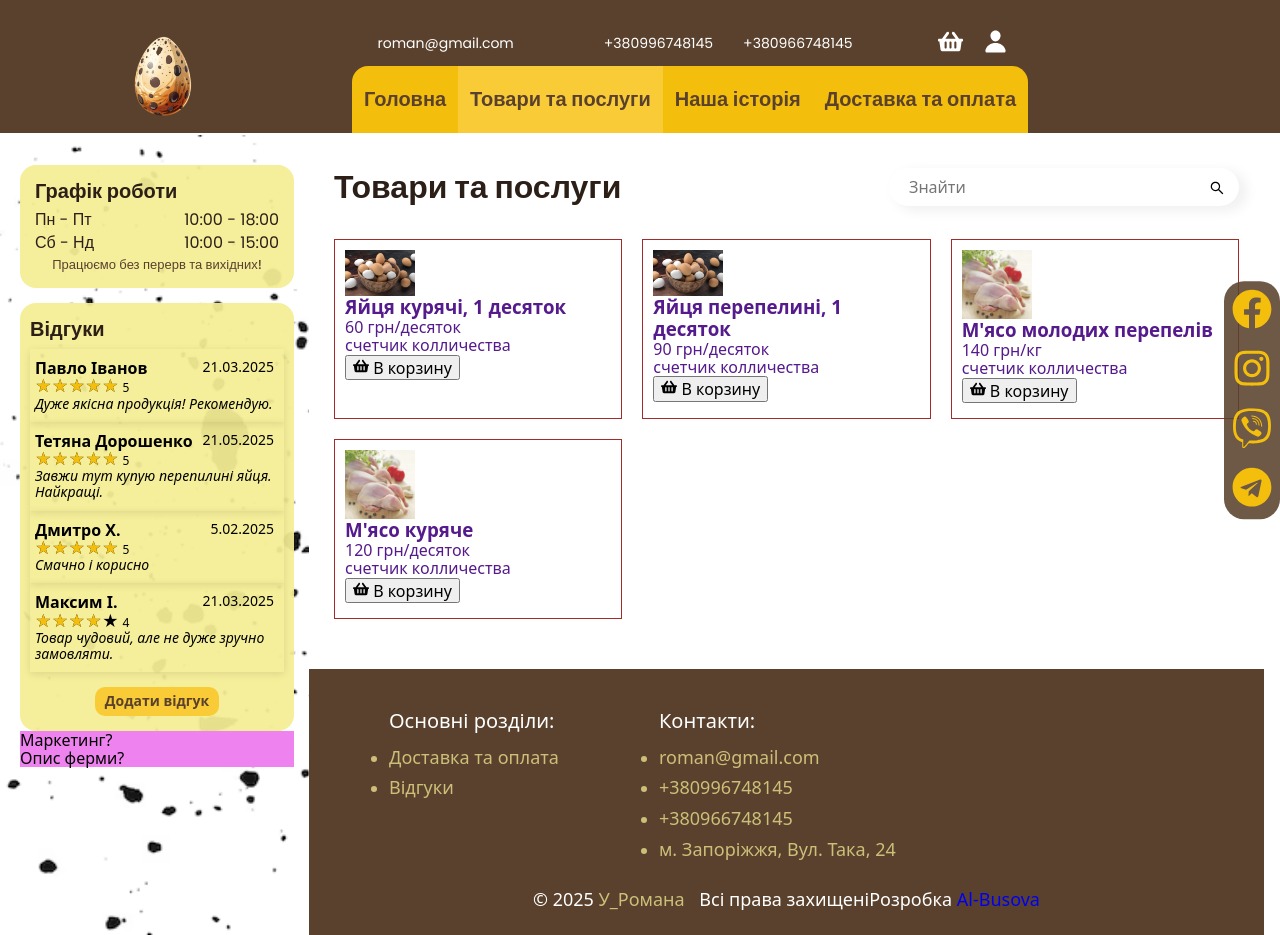
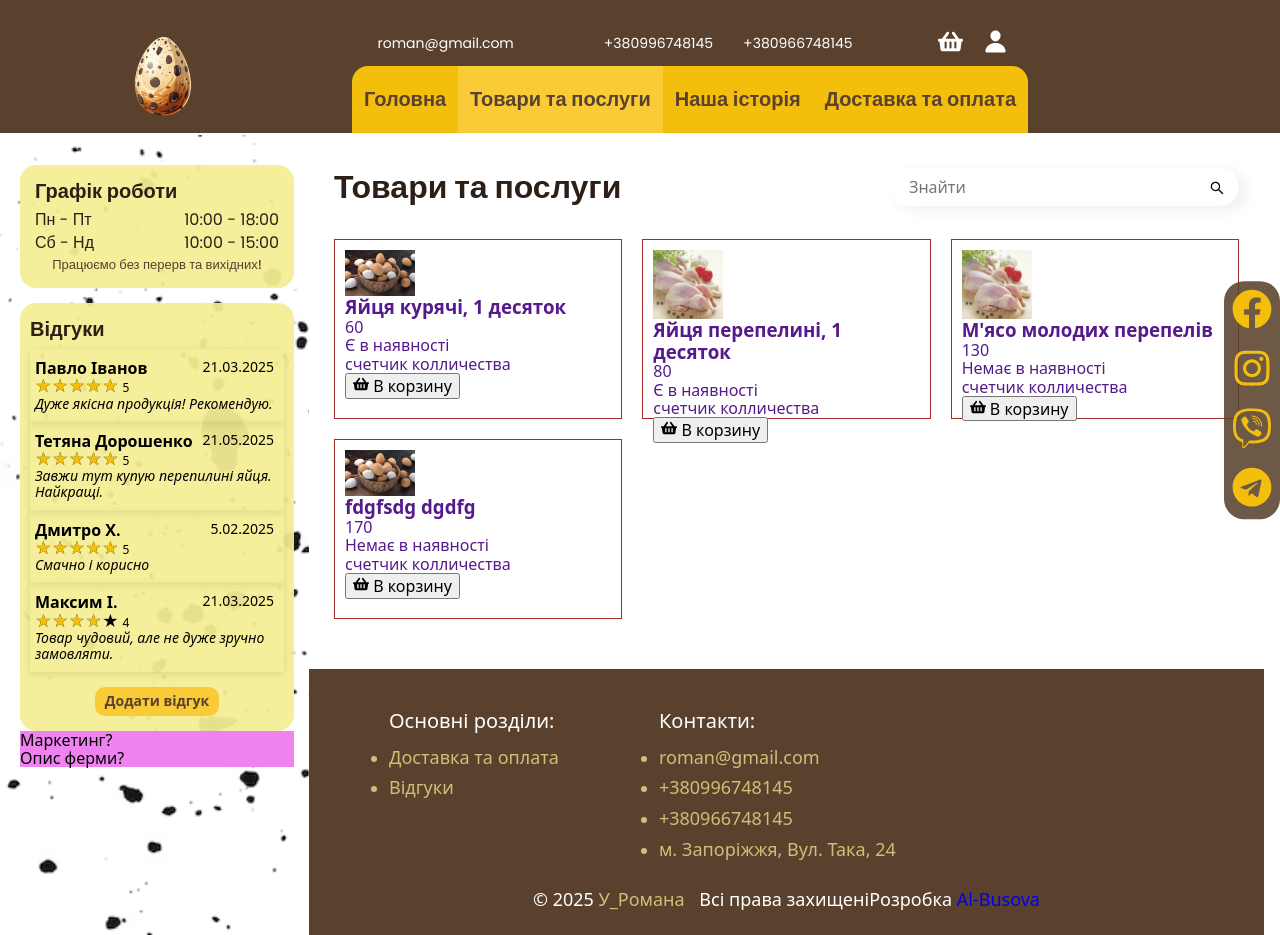
Before and after one commit to al-busova/u_romana, a React (Create React App) app: page /u_romana/goods in a window 1280 px wide. Built offline with nearby package versions, Linux system fonts and the light colour scheme.

Commit message:
fix after do back

```diff
--- a/public/index.html
+++ b/public/index.html
@@ -13,7 +13,7 @@
       manifest.json provides metadata used when your web app is installed on a
       user's mobile device or desktop. See https://developers.google.com/web/fundamentals/web-app-manifest/
     -->
-    <link rel="manifest" href="%PUBLIC_URL%/manifest.json" />
+    <!-- <link rel="manifest" href="%PUBLIC_URL%/manifest.json" /> -->
     <!--
       Notice the use of %PUBLIC_URL% in the tags above.
       It will be replaced with the URL of the `public` folder during the build.
--- a/src/helpers/goods.js
+++ b/src/helpers/goods.js
@@ -3,53 +3,50 @@ import good_b from '../staticImages/good_b.jpg';
 
 const goods = [
   {
-    id: 1,
-    image: `${good_e}`,
-    name: 'Яйця курячі, 1 десяток',
+    _id: 'fjdhfdsj3',
+    imageURL: `${good_e}`,
+    title: 'Яйця курячі, 1 десяток',
     description:
       '       Lorem ipsum dolor sit amet consectetur adipisicing elit. Voluptatem dolorem maiores et, aliquam odio consequuntur eligendi obcaecati accusantium autem mollitia.',
-    count: 1000,
-    priceN: 60,
-    priceStr: '60 грн/десяток',
+    availability: true,
+    price: 60,
     sale: 0,
     likes: 3,
   },
   {
-    id: 2,
-    image: `${good_e}`,
-    name: 'Яйця перепелині, 1 десяток',
+    _id: 'fjdhfdsj1',
+    imageURL: `${good_b}`,
+    title: 'Яйця перепелині, 1 десяток',
     description:
-      '       Lorem ipsum dolor sit amet consectetur adipisicing elit. Voluptatem dolorem maiores et, aliquam odio consequuntur eligendi obcaecati accusantium autem mollitia.',
-    count: 500,
-    priceN: 90,
-    priceStr: '90 грн/десяток',
+      ' Lorem ipsum dolor sit amet consectetur adipisicing elit. Voluptatem dolorem maiores et, aliquam odio consequuntur eligendi obcaecati accusantium autem mollitia.',
+    availability: true,
+    price: 80,
     sale: 0,
     likes: 8,
   },
   {
-    id: 3,
-    image: `${good_b}`,
-    name: "М'ясо молодих перепелів",
+    _id: 'fjdhfdsj2',
+    imageURL: `${good_b}`,
+    title: "М'ясо молодих перепелів",
     description:
-      '       Lorem ipsum dolor sit amet consectetur adipisicing elit. Voluptatem dolorem maiores et, aliquam odio consequuntur eligendi obcaecati accusantium autem mollitia.',
-    count: 100,
-    priceN: 140,
-    priceStr: '140 грн/кг',
-    sale: 0,
-    likes: 2,
+      'Lorem ipsum dolor sit amet consectetur adipisicing elit. Voluptatem dolorem maiores et, aliquam odio consequuntur eligendi obcaecati accusantium autem mollitia.',
+    availability: false,
+    price: 130,
+    sale: 10,
+    likes: 4,
   },
   {
-    id: 4,
-    image: `${good_b}`,
-    name:"М'ясо куряче",
+    _id: 'fjdhfdsj7',
+    imageURL: `${good_e}`,
+    title: "fdgfsdg dgdfg",
     description:
-      '       Lorem ipsum dolor sit amet consectetur adipisicing elit. Voluptatem dolorem maiores et, aliquam odio consequuntur eligendi obcaecati accusantium autem mollitia.',
-    count: 1000,
-    priceN: 120,
-    priceStr: '120 грн/десяток',
-    sale: 0,
+      'Lorem ipsum dolor sit amet consectetur adipisicing elit. Voluptatem dolorem maiores et, aliquam odio consequuntur eligendi obcaecati accusantium autem mollitia.',
+    availability: false,
+    price: 170,
+    sale: 70,
     likes: 4,
   },
 ];
+;
 
 export default goods;
--- a/src/pages/BasketPage/BasketPage.jsx
+++ b/src/pages/BasketPage/BasketPage.jsx
@@ -15,10 +15,10 @@ const Basket = () => {
           {basketGoods &&
             basketGoods.map(good => {
               return (
-                <li key={good.id}>
-                  <img src={good.image} alt="" />
-                  <p>{good.name}</p>
-                  <p>{good.priceStr}</p>
+                <li key={good._id}>
+                  <img src={good.imageURL} alt="" width="100"/>
+                  <p>{good.title}</p>
+                  <p>{good.price}</p>
                   <div style={{ display: 'flex' }}>
                     <BtnChangeCount>-</BtnChangeCount>
                     <p> {good.count}</p> <BtnChangeCount>+</BtnChangeCount>
@@ -34,7 +34,7 @@ const Basket = () => {
           Разом до сплати{' '}
           {basketGoods &&
             basketGoods.reduce((prev, good) => {
-              return prev + good.priceN;
+              return prev + good.price;
             }, 0)}
         </p>
         <button>Офрмити замолення</button>
--- a/src/pages/GoodsPage/GoodsPage.jsx
+++ b/src/pages/GoodsPage/GoodsPage.jsx
@@ -20,10 +20,11 @@ const GoodsPage = () => {
     return JSON.parse(window.localStorage.getItem(GOODS)) ?? data;
   });
   const [basket, setBasket] = useState([]);
+
   const modifBasket = basket => {
     const newBasket = [];
     basket.map(good => {
-      const dubl = newBasket.find(el => el.id === good.id);
+      const dubl = newBasket.find(el => el._id === good._id);
       if (!dubl) {
         newBasket.push({ ...good, count: 1 });
       } else {
@@ -80,11 +81,16 @@ const GoodsPage = () => {
           </WrapperTitle>
           <GoodsList>
             {goods.map(good => (
-              <li key={good.id}>
-                <GoodLink href="" data={good}>
-                  <img src={good.image} alt="eggs" width="70px" />
-                  <h3>{good.name}</h3>
-                  <p>{good.priceStr}</p>
+              <li key={good._id}>
+                <GoodLink href="">
+                  <img src={good.imageURL} alt="eggs" width="70px" />
+                  <h3>{good.title}</h3>
+                  <p>{good.price}</p>
+                  {good.availability ? (
+                    <p>Є в наявності</p>
+                  ) : (
+                    <p>Немає в наявності</p>
+                  )}
                   <p> счетчик колличества</p>
                   <button
                     onClick={e => {
```
Also changed, not shown: src/helpers/goods.json (added, +32 -0 lines).
